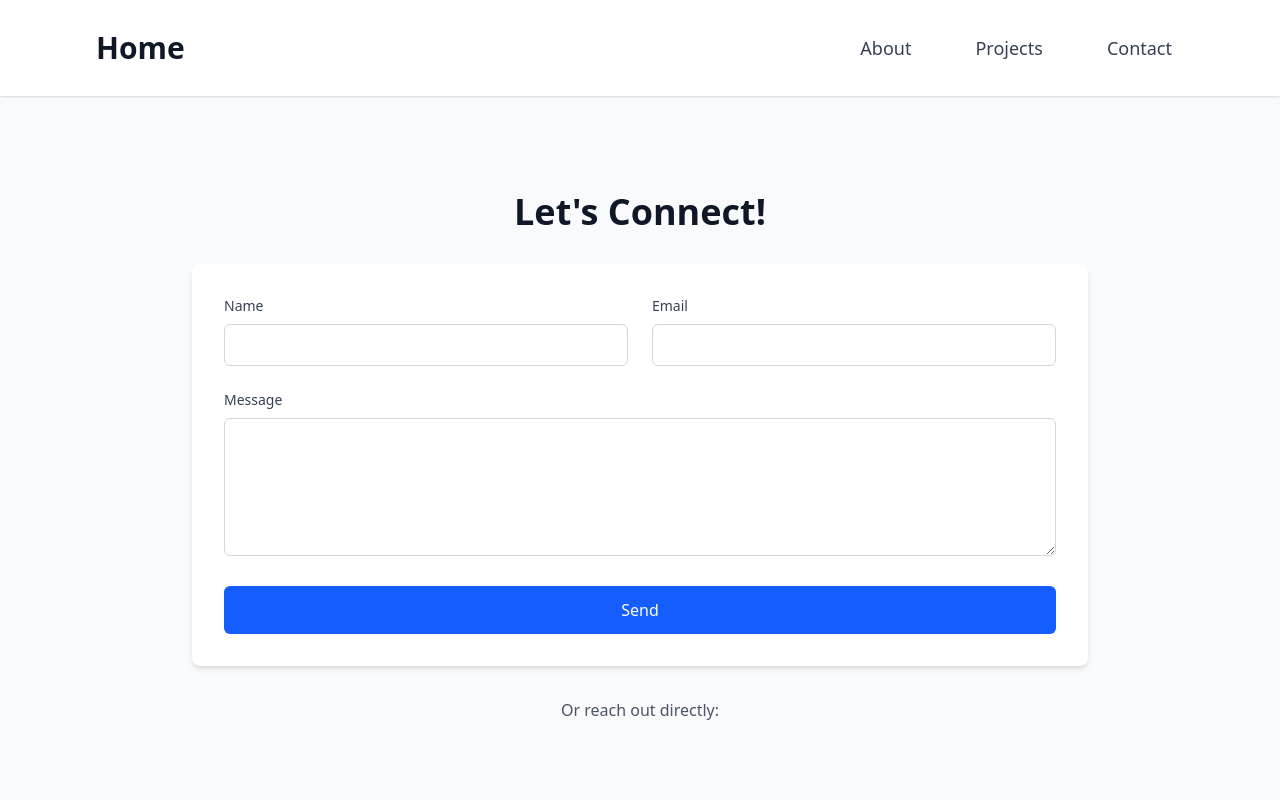
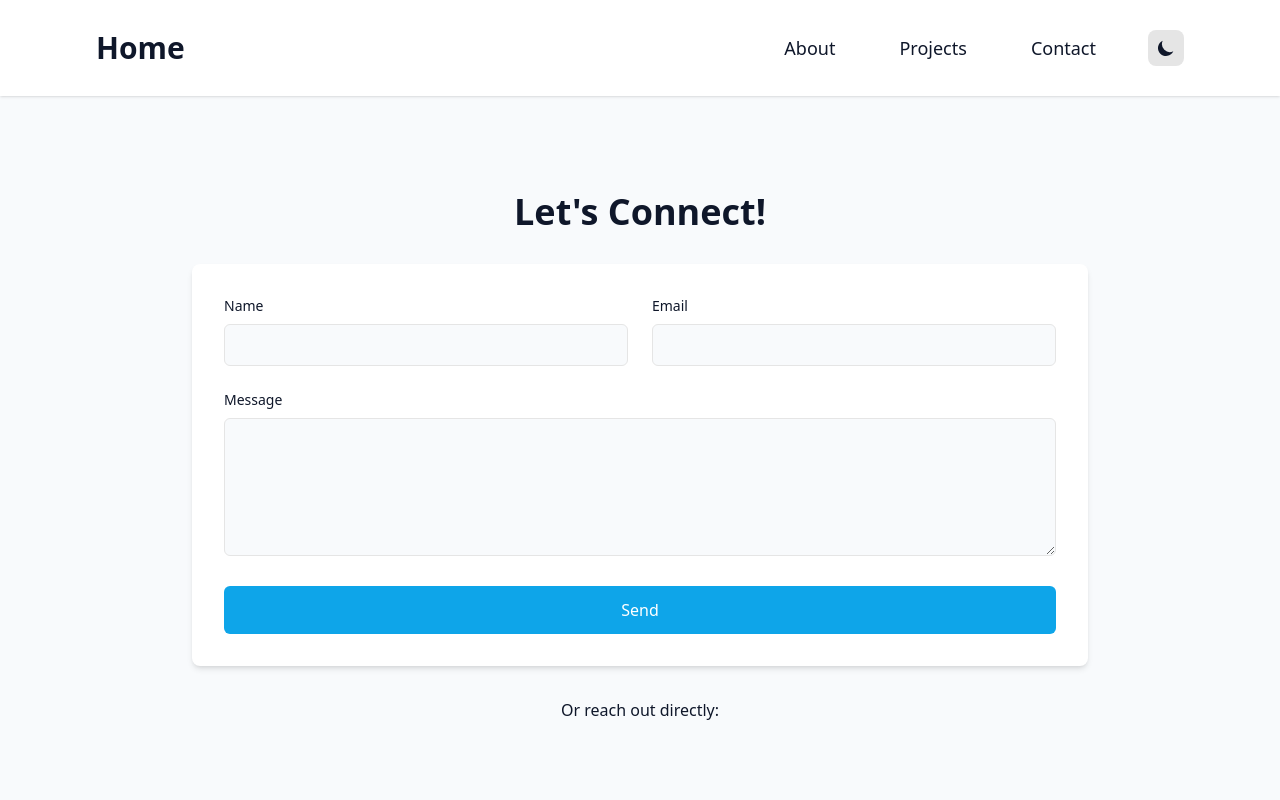
Before and after one commit to mirosgithub/my_portfolio, a Flask app: page /contact in a window 1280 px wide. Run offline with Flask 3, Linux system fonts and the light colour scheme; style sheets or scripts are compiled from the project's sources.

Commit message:
feat: add dark mode toggling

```diff
--- a/static/css/input.css
+++ b/static/css/input.css
@@ -1 +1,25 @@
-@import "tailwindcss";
+@import 'tailwindcss';
+
+@custom-variant dark (&:where(.dark, .dark *));
+
+@theme {
+  --color-primary: #0ea5e9;
+  --color-muted: #e5e5e5;
+  --color-tertiary: #94a3b8;
+  --color-surface: #ffffff;
+  --color-accent: #64748b;
+  --color-secondary: #dbeafe;
+  --color-content: #0f172a;
+  --color-background: #f8fafc;
+}
+
+.dark {
+  --color-primary: #38bdf8;
+  --color-muted: #334155;
+  --color-tertiary: #64748b;
+  --color-surface: #1e293b;
+  --color-accent: #94a3b8;
+  --color-secondary: #0c4a6e;
+  --color-content: #f1f5f9;
+  --color-background: #0f172a;
+}
--- a/templates/about.html
+++ b/templates/about.html
@@ -4,7 +4,7 @@
 
 {% block content %}
 <section class="max-w-4xl mx-auto">
-  <h1 class="text-4xl font-bold text-gray-900 mb-8 text-center pt-8 md:pt-12 lg:pt-16">About Me</h1>
+  <h1 class="text-4xl font-bold text-content mb-8 text-center pt-8 md:pt-12 lg:pt-16">About Me</h1>
 
   <div class="grid md:grid-cols-5 gap-12 md:gap-12 lg:gap-16 items-start">
     <div class="flex justify-center md:col-span-2">
@@ -14,7 +14,7 @@
 
     <div class="space-y-6 md:col-span-3 md:pt-8 lg:pt-12">
       <div class="prose prose-lg">
-        <p class="text-gray-700 leading-relaxed text-base md:text-lg lg:text-xl">{{ personal_info.bio }}</p>
+        <p class="text-content leading-relaxed text-base md:text-lg lg:text-xl">{{ personal_info.bio }}</p>
       </div>
     </div>
   </div>
--- a/templates/base.html
+++ b/templates/base.html
@@ -10,20 +10,31 @@
   <link href="{{ url_for('static', filename='css/output.css') }}" rel="stylesheet">
 </head>
 
-<body class="bg-gray-50 min-h-screen">
-  <header class="bg-white shadow-sm sticky top-0 z-50">
+<body class="bg-background min-h-screen transition-colors duration-300">
+  <header class="bg-surface shadow-sm sticky top-0 z-50 transition-colors duration-300">
     <nav class="max-w-6xl mx-auto px-4 sm:px-6 lg:px-8">
       <div class="flex justify-between items-center h-16 md:h-20 lg:h-24">
-        <div class="text-xl md:text-2xl lg:text-3xl font-bold text-gray-900">
+        <div class="text-xl md:text-2xl lg:text-3xl font-bold text-content">
           <a href="{{ url_for('home') }}">Home</a>
         </div>
-        <div class="flex space-x-4 sm:space-x-6 md:space-x-8 lg:space-x-10">
+        <div class="flex items-center space-x-4 sm:space-x-6 md:space-x-8 lg:space-x-10">
           <a href="{{ url_for('about') }}"
-            class="text-gray-700 hover:text-blue-600 px-3 py-2 rounded-md text-sm md:text-base lg:text-lg font-medium transition-colors">About</a>
+            class="text-content hover:text-primary px-3 py-2 rounded-md text-sm md:text-base lg:text-lg font-medium transition-colors">About</a>
           <a href="{{ url_for('projects') }}"
-            class="text-gray-700 hover:text-blue-600 px-3 py-2 rounded-md text-sm md:text-base lg:text-lg font-medium transition-colors">Projects</a>
+            class="text-content hover:text-primary px-3 py-2 rounded-md text-sm md:text-base lg:text-lg font-medium transition-colors">Projects</a>
           <a href="{{ url_for('contact') }}"
-            class="text-gray-700 hover:text-blue-600 px-3 py-2 rounded-md text-sm md:text-base lg:text-lg font-medium transition-colors">Contact</a>
+            class="text-content hover:text-primary px-3 py-2 rounded-md text-sm md:text-base lg:text-lg font-medium transition-colors">Contact</a>
+
+          <button id="theme-toggle" class="p-2 rounded-lg bg-muted hover:bg-accent transition-colors">
+            <svg id="sun-icon" class="w-5 h-5 text-content hidden" fill="currentColor" viewBox="0 0 20 20">
+              <path fill-rule="evenodd"
+                d="M10 2a1 1 0 011 1v1a1 1 0 11-2 0V3a1 1 0 011-1zm4 8a4 4 0 11-8 0 4 4 0 018 0zm-.464 4.95l.707.707a1 1 0 001.414-1.414l-.707-.707a1 1 0 00-1.414 1.414zm2.12-10.607a1 1 0 010 1.414l-.706.707a1 1 0 11-1.414-1.414l.707-.707a1 1 0 011.414 0zM17 11a1 1 0 100-2h-1a1 1 0 100 2h1zm-7 4a1 1 0 011 1v1a1 1 0 11-2 0v-1a1 1 0 011-1zM5.05 6.464A1 1 0 106.465 5.05l-.708-.707a1 1 0 00-1.414 1.414l.707.707zm1.414 8.486l-.707.707a1 1 0 01-1.414-1.414l.707-.707a1 1 0 011.414 1.414zM4 11a1 1 0 100-2H3a1 1 0 000 2h1z"
+                clip-rule="evenodd" />
+            </svg>
+            <svg id="moon-icon" class="w-5 h-5 text-content" fill="currentColor" viewBox="0 0 20 20">
+              <path d="M17.293 13.293A8 8 0 016.707 2.707a8.001 8.001 0 1010.586 10.586z" />
+            </svg>
+          </button>
         </div>
       </div>
     </nav>
@@ -33,6 +44,30 @@
     {% block content %}
     {% endblock %}
   </main>
+
+  <script>
+    const themeToggle = document.getElementById('theme-toggle');
+    const sunIcon = document.getElementById('sun-icon');
+    const moonIcon = document.getElementById('moon-icon');
+    const html = document.documentElement;
+
+    const currentTheme = localStorage.getItem('theme') || 'light';
+    html.classList.toggle('dark', currentTheme === 'dark');
+    updateIcons();
+
+    themeToggle.addEventListener('click', () => {
+      html.classList.toggle('dark');
+      const newTheme = html.classList.contains('dark') ? 'dark' : 'light';
+      localStorage.setItem('theme', newTheme);
+      updateIcons();
+    });
+
+    function updateIcons() {
+      const isDark = html.classList.contains('dark');
+      sunIcon.classList.toggle('hidden', !isDark);
+      moonIcon.classList.toggle('hidden', isDark);
+    }
+  </script>
 </body>
 
 </html>
--- a/templates/contact.html
+++ b/templates/contact.html
@@ -4,25 +4,25 @@
 
 {% block content %}
 <section class="max-w-4xl mx-auto">
-  <h1 class="text-4xl font-bold text-gray-900 mb-8 text-center pt-8 md:pt-12 lg:pt-16">Let's Connect!</h1>
+  <h1 class="text-4xl font-bold text-content mb-8 text-center pt-8 md:pt-12 lg:pt-16">Let's Connect!</h1>
 
   {% with messages = get_flashed_messages() %}
   {% if messages %}
-  <div class="mb-6 p-4 bg-green-100 border border-green-400 text-green-700 rounded-lg">
+  <div class="mb-6 p-4 bg-secondary border border-primary text-content rounded-lg">
     {{ messages[0] }}
   </div>
   {% endif %}
   {% endwith %}
 
-  <div class="bg-white rounded-lg shadow-md p-8">
+  <div class="bg-surface rounded-lg shadow-md p-8">
     <form action="" method="POST">
       {{ form.hidden_tag() }}
 
       <div class="grid grid-cols-1 md:grid-cols-2 gap-6 mb-6">
         <div>
-          {{ form.name.label(class="block text-sm font-medium text-gray-700 mb-2") }}
-          {{ form.name(class="w-full px-3 py-2 border border-gray-300 rounded-md focus:outline-none focus:ring-2
-          focus:ring-blue-500 focus:border-transparent") }}
+          {{ form.name.label(class="block text-sm font-medium text-content mb-2") }}
+          {{ form.name(class="w-full px-3 py-2 border border-muted rounded-md focus:outline-none focus:ring-2
+          focus:ring-primary focus:border-transparent bg-background text-content") }}
           {% if form.name.errors %}
           <div class="text-red-600 text-sm mt-1">
             {% for error in form.name.errors %}
@@ -33,9 +33,9 @@
         </div>
 
         <div>
-          {{ form.email.label(class="block text-sm font-medium text-gray-700 mb-2") }}
-          {{ form.email(class="w-full px-3 py-2 border border-gray-300 rounded-md focus:outline-none focus:ring-2
-          focus:ring-blue-500 focus:border-transparent") }}
+          {{ form.email.label(class="block text-sm font-medium text-content mb-2") }}
+          {{ form.email(class="w-full px-3 py-2 border border-muted rounded-md focus:outline-none focus:ring-2
+          focus:ring-primary focus:border-transparent bg-background text-content") }}
           {% if form.email.errors %}
           <div class="text-red-600 text-sm mt-1">
             {% for error in form.email.errors %}
@@ -47,9 +47,9 @@
       </div>
 
       <div class="mb-6">
-        {{ form.message.label(class="block text-sm font-medium text-gray-700 mb-2") }}
-        {{ form.message(class="w-full px-3 py-2 border border-gray-300 rounded-md focus:outline-none focus:ring-2
-        focus:ring-blue-500 focus:border-transparent", rows="5") }}
+        {{ form.message.label(class="block text-sm font-medium text-content mb-2") }}
+        {{ form.message(class="w-full px-3 py-2 border border-muted rounded-md focus:outline-none focus:ring-2
+        focus:ring-primary focus:border-transparent bg-background text-content", rows="5") }}
         {% if form.message.errors %}
         <div class="text-red-600 text-sm mt-1">
           {% for error in form.message.errors %}
@@ -60,19 +60,19 @@
       </div>
 
       <div>
-        {{ form.submit(class="w-full bg-blue-600 hover:bg-blue-700 text-white font-medium py-3 px-6 rounded-md
+        {{ form.submit(class="w-full bg-primary hover:bg-primary/80 text-white font-medium py-3 px-6 rounded-md
         transition-colors cursor-pointer") }}
       </div>
     </form>
   </div>
 
   <div class="mt-8 text-center">
-    <p class="text-gray-600 mb-4">Or reach out directly:</p>
+    <p class="text-content mb-4">Or reach out directly:</p>
     <div class="space-y-2">
       {% if personal_info.email %}
-      <p class="text-gray-700">
+      <p class="text-content">
         <span class="font-medium">Email:</span>
-        <a href="mailto:{{ personal_info.email }}" class="text-blue-600 hover:text-blue-800">{{ personal_info.email
+        <a href="mailto:{{ personal_info.email }}" class="text-primary hover:text-primary/80">{{ personal_info.email
           }}</a>
       </p>
       {% endif %}
```
Also changed, not shown: templates/index.html (+2 -7 lines), templates/projects.html (+9 -9 lines).
